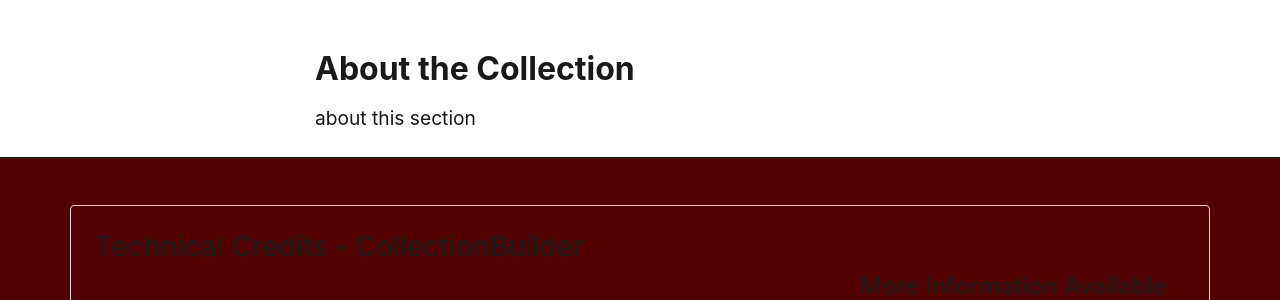
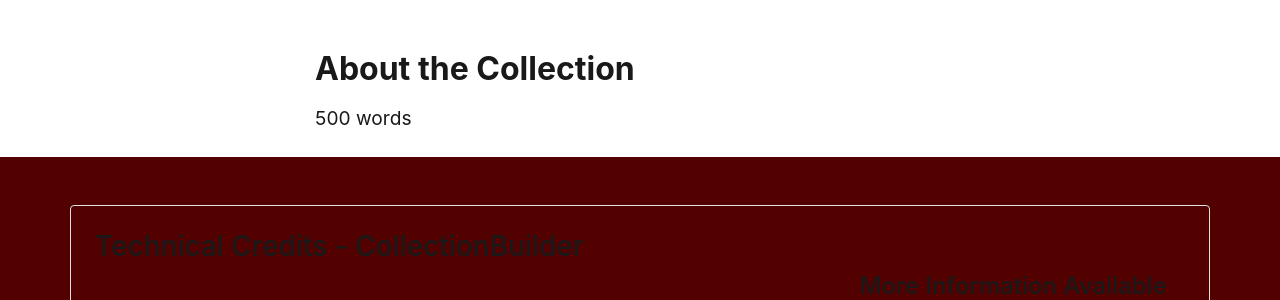
Before and after one commit to Connorhea/Niagararegionadvertisements, a Jekyll site: the page built from pages/about.md, in a window 1280 px wide. Shown: the part 690-990 px from the top of the page. Built offline with Jekyll 4.4.1, drawn with Linux system fonts in a browser that asks for light colours.

Commit message:
Update about.md

```diff
--- a/pages/about.md
+++ b/pages/about.md
@@ -14,4 +14,4 @@ credits: true
 
 ## About the Collection
 
-about this section
+500 words
```
